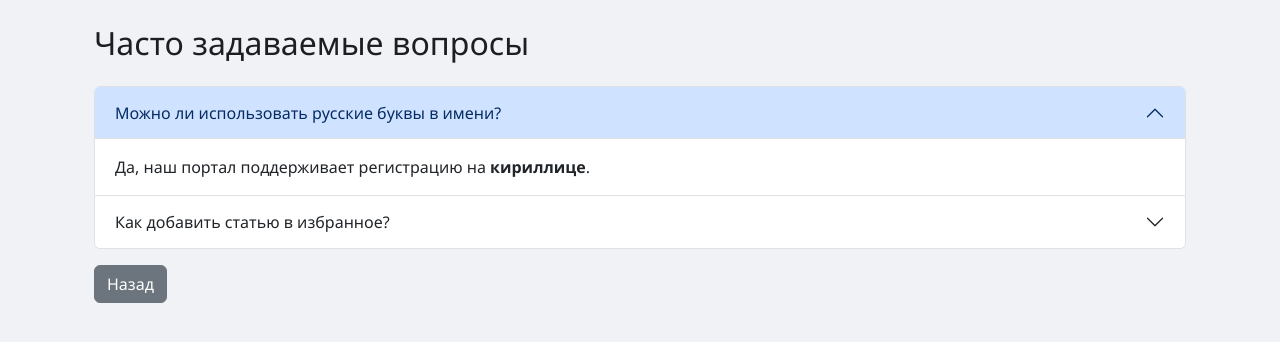
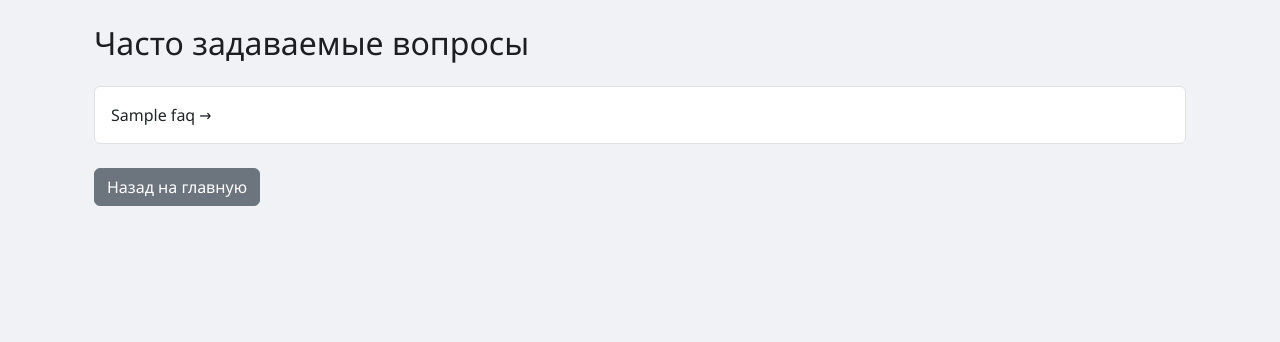
Before and after one commit to serg-12-ctrl/mini-------, a Django app: page /faq/ in a window 1280 px wide. Shown: the part 96-438 px from the top of the page. Run offline with Django 5.2, Linux system fonts and the light colour scheme; tables that the repository leaves empty hold one stand-in row (values such as "Sample post").

Commit message:
Добавлена логика FAQ во views.py и обновлена документация

```diff
--- a/1718/myproject/articles/models.py
+++ b/1718/myproject/articles/models.py
@@ -6,7 +6,17 @@ from PIL import Image
 import os
 
 
+class FAQ(models.Model):
+    question = models.CharField(max_length=255, verbose_name="Вопрос")
+    answer = models.TextField(verbose_name="Ответ")
+    is_published = models.BooleanField(default=True, verbose_name="Опубликовано")
 
+    class Meta:
+        verbose_name = "Часто задаваемый вопрос"
+        verbose_name_plural = "Часто задаваемые вопросы"
+
+    def __str__(self):
+        return self.question
 
 class Tag(models.Model):
     name = models.CharField(max_length=50, unique=True)
--- a/1718/myproject/articles/templates/articles/faq.html
+++ b/1718/myproject/articles/templates/articles/faq.html
@@ -5,34 +5,18 @@
 {% block content %}
 <div class="container mt-4">
     <h2 class="mb-4">Часто задаваемые вопросы</h2>
-    <div class="accordion" id="faqAccordion">
-        <!-- Вопрос 1 -->
-        <div class="accordion-item">
-            <h2 class="accordion-header">
-                <button class="accordion-button" type="button" data-bs-toggle="collapse" data-bs-target="#faq1">
-                    Можно ли использовать русские буквы в имени?
-                </button>
-            </h2>
-            <div id="faq1" class="accordion-collapse collapse show" data-bs-parent="#faqAccordion">
-                <div class="accordion-body">
-                    Да, наш портал поддерживает регистрацию на <strong>кириллице</strong>.
-                </div>
-            </div>
-        </div>
-        <!-- Вопрос 2 -->
-        <div class="accordion-item">
-            <h2 class="accordion-header">
-                <button class="accordion-button collapsed" type="button" data-bs-toggle="collapse" data-bs-target="#faq2">
-                    Как добавить статью в избранное?
-                </button>
-            </h2>
-            <div id="faq2" class="accordion-collapse collapse" data-bs-parent="#faqAccordion">
-                <div class="accordion-body">
-                    Нажмите на иконку флажка (закладки) в карточке статьи. Список появится в разделе «Избранное».
-                </div>
-            </div>
-        </div>
+
+    <div class="list-group">
+        {% for item in questions %}
+            <!-- Ссылка ведет на страницу конкретного вопроса, передавая его id (item.pk) -->
+            <a href="{% url 'faq_detail' item.pk %}" class="list-group-item list-group-item-action font-weight-bold py-3">
+                {{ item.question }} &rarr;
+            </a>
+        {% empty %}
+            <div class="alert alert-info">Раздел FAQ пуст.</div>
+        {% endfor %}
     </div>
-    <a href="{% url 'index' %}" class="btn btn-secondary mt-3">Назад</a>
+
+    <a href="{% url 'index' %}" class="btn btn-secondary mt-4">Назад на главную</a>
 </div>
 {% endblock %}
--- a/1718/myproject/articles/templates/base.html
+++ b/1718/myproject/articles/templates/base.html
@@ -35,7 +35,8 @@
     <div class="ms-auto d-flex align-items-center">
       <div class="navbar-nav flex-row gap-3 me-3">
         <a class="nav-link" href="{% url 'forum_rules' %}">📜 Правила</a>
-        <a class="nav-link" href="{% url 'faq' %}">❓ FAQ</a>
+        <a class="nav-link" href="{% url 'faq_page' %}">❓ FAQ</a>
+
       </div>
 
       <div class="navbar-nav">
--- a/1718/myproject/articles/urls.py
+++ b/1718/myproject/articles/urls.py
@@ -19,7 +19,8 @@ urlpatterns = [
     path('export/csv/', views.export_report_csv, name='export_report_csv'),
     path('register/', views.register, name='register'),
     path('rules/', views.rules, name='forum_rules'),
-    path('faq/', views.faq, name='faq'),
+    path('faq/', views.faq, name='faq_page'),
+    path('faq/<int:pk>/', views.faq_detail, name='faq_detail'),
     path('stats/', views.stats_view, name='stats'),
     path('generate-report/', views.export_report_csv, name='generate_report'),
 ]+ static(settings.MEDIA_URL, document_root=settings.MEDIA_ROOT)
--- a/1718/myproject/articles/views.py
+++ b/1718/myproject/articles/views.py
@@ -16,6 +16,8 @@ from django.http import HttpResponse, FileResponse
 from django.http import HttpResponse, FileResponse
 from django.shortcuts import render, redirect
 from .models import SiteStatistic
+from .models import FAQ
+
 
 def create_article_view(request):
     if request.method == 'POST':
@@ -230,9 +232,18 @@ def register(request):
 def rules(request):
     return render(request, 'articles/rules.html')
 
+
+
+
 def faq(request):
-    return render(request, 'articles/faq.html')
+    # Берем только те вопросы, у которых стоит галочка "Опубликовано"
+    questions = FAQ.objects.filter(is_published=True)
+    return render(request, 'articles/faq.html', {'questions': questions})
 
+def faq_detail(request, pk):
+    # Ищет вопрос по ID, если не находит — выдает ошибку 404 (Страница не найдена)
+    question = get_object_or_404(FAQ, pk=pk, is_published=True)
+    return render(request, 'articles/faq_detail.html', {'question': question})
 import csv
 from django.http import HttpResponse
 from django.contrib.auth.models import User # Пример: берем данные пользователей
```
Also changed, not shown: 1718/myproject/articles/admin.py (+9 -1 lines), 1718/myproject/articles/templates/articles/faq_detail.html (added, +24 -0 lines), 1718/myproject/articles/migrations/0004_faq.py (added), 3 other files.
